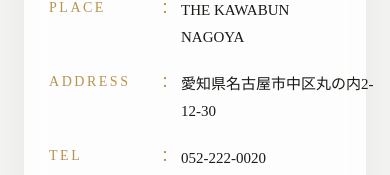
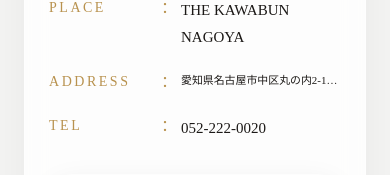
Before and after one commit to g-ambe/family-invitation, a React (Vite) app: page / in a window 390 px wide. Shown: the part 1111-1286 px from the top of the page. Built offline with nearby package versions, Linux system fonts and the light colour scheme; grey boxes are pictures that could not be loaded.

Commit message:
Update App.jsx

```diff
--- a/src/App.jsx
+++ b/src/App.jsx
@@ -488,8 +488,10 @@
                   <div
                     style={{
                       lineHeight: 1.8,
-                      fontSize: "clamp(15px, 2vw, 18px)",
-                      wordBreak: "keep-all",
+                      fontSize: "clamp(10px, 2.8vw, 18px)",
+                      whiteSpace: "nowrap",
+                      overflow: "hidden",
+                      textOverflow: "ellipsis",
                     }}
                   >
                     愛知県名古屋市中区丸の内2-12-30
```
